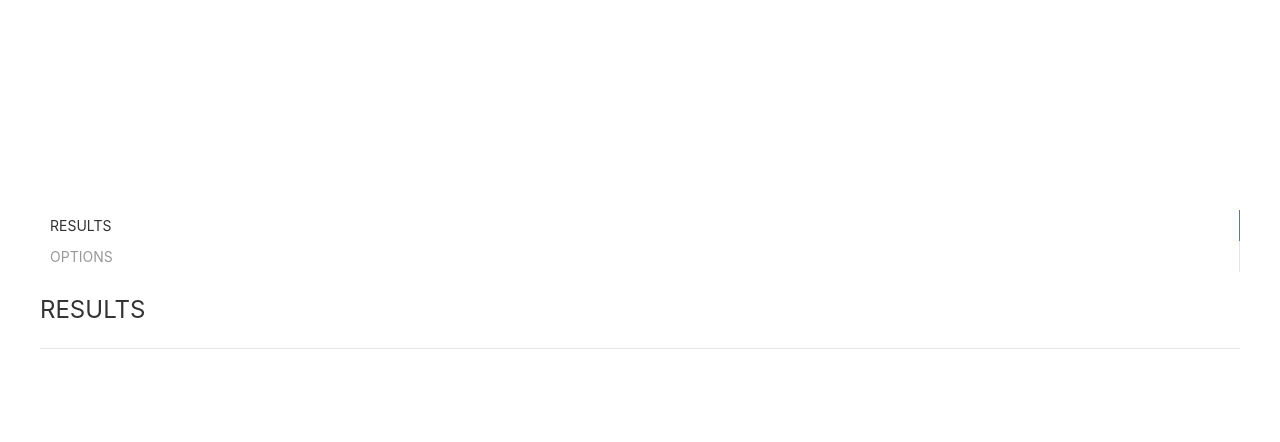
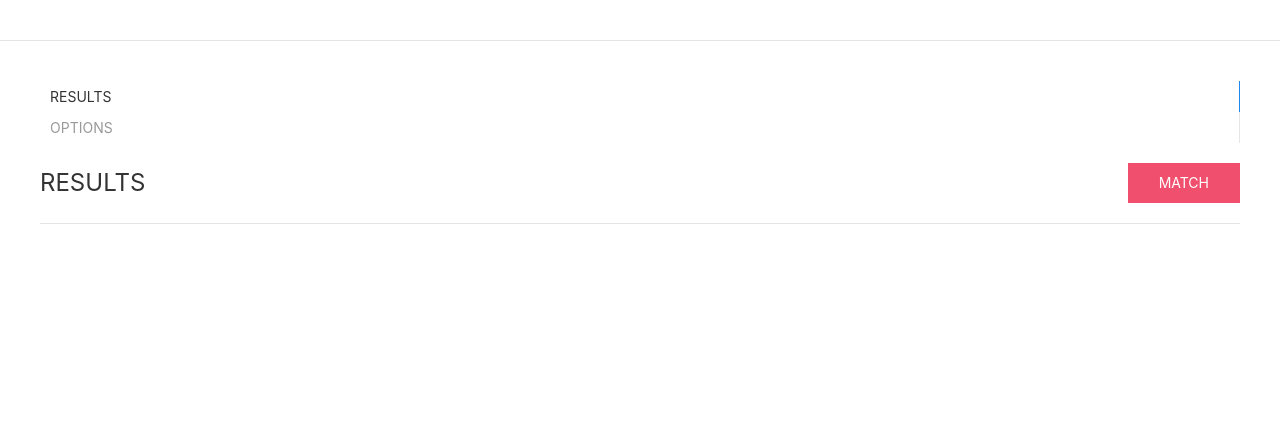
Before and after one commit to EOPAtCal/transfers-pairing-react, a React app: page / in a window 1280 px wide. Built offline with nearby package versions, Linux system fonts and the light colour scheme.

Commit message:
view looking good

```diff
--- a/public/index.html
+++ b/public/index.html
@@ -30,13 +30,14 @@
       You need to enable JavaScript to run this app.
     </noscript>
     <!--Add buttons to initiate auth sequence and sign out-->
-    <div class="uk-section uk-section-default">
-      <div class="uk-container">
+    <div class="uk-section uk-section-default uk-section-xsmall">
+      <div class="uk-container uk-container-small">
         <button id="authorize_button" style="display: none;">Authorize</button>
         <button id="signout_button" style="display: none;">Sign Out</button>
       </div>
     </div>
-    <div class="uk-section uk-section-default">
+    <hr class="uk-margin-remove-top" />
+    <div class="uk-section uk-section-default uk-section-xsmall">
       <div class="uk-container">
         <div id="root"></div>
       </div>
--- a/src/components/Main.js
+++ b/src/components/Main.js
@@ -2,9 +2,18 @@ import React from 'react';
 
 const Main = ({ matches, handleMatch, unmatchedMentors, unmatchedMentees }) => (
   <div>
-    <h2 className="uk-text-lead uk-text-uppercase uk-margin-small-bottom">
-      results
-    </h2>
+    <div className="uk-flex-middle uk-flex-between" uk-grid="">
+      <div>
+        <h2 className="uk-text-lead uk-text-uppercase uk-margin-remove">
+          results
+        </h2>
+      </div>
+      <div>
+        <button type="submit" className="uk-button uk-button-danger">
+          match
+        </button>
+      </div>
+    </div>
     <hr />
     {matches.length > 0 && (
       <div
--- a/src/components/Options.js
+++ b/src/components/Options.js
@@ -33,7 +33,7 @@ class Options extends PureComponent {
     } = this.state;
     return (
       <Fragment>
-        <div className="uk-grid-divider uk-flex-middle" uk-grid="">
+        <div className="uk-flex-middle" uk-grid="">
           <div>
             <h2 className="uk-text-lead uk-text-uppercase uk-margin-remove">
               options
```
